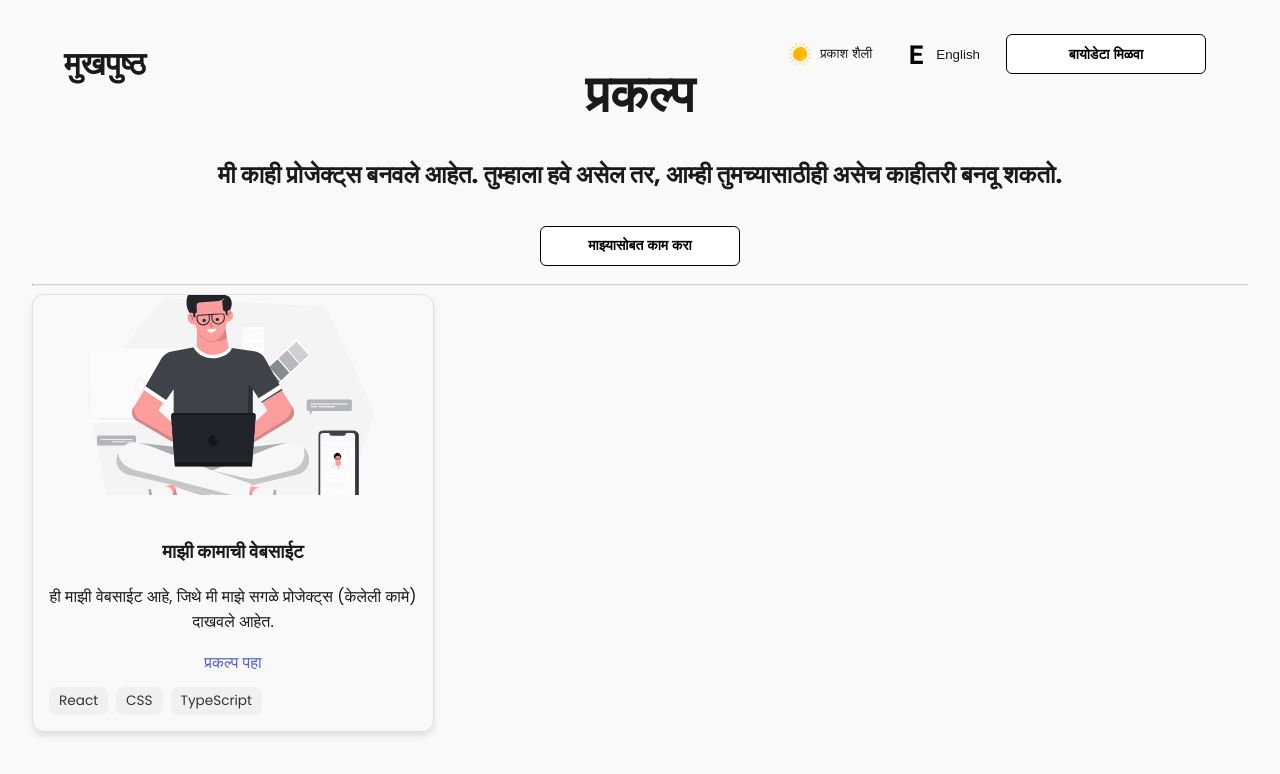
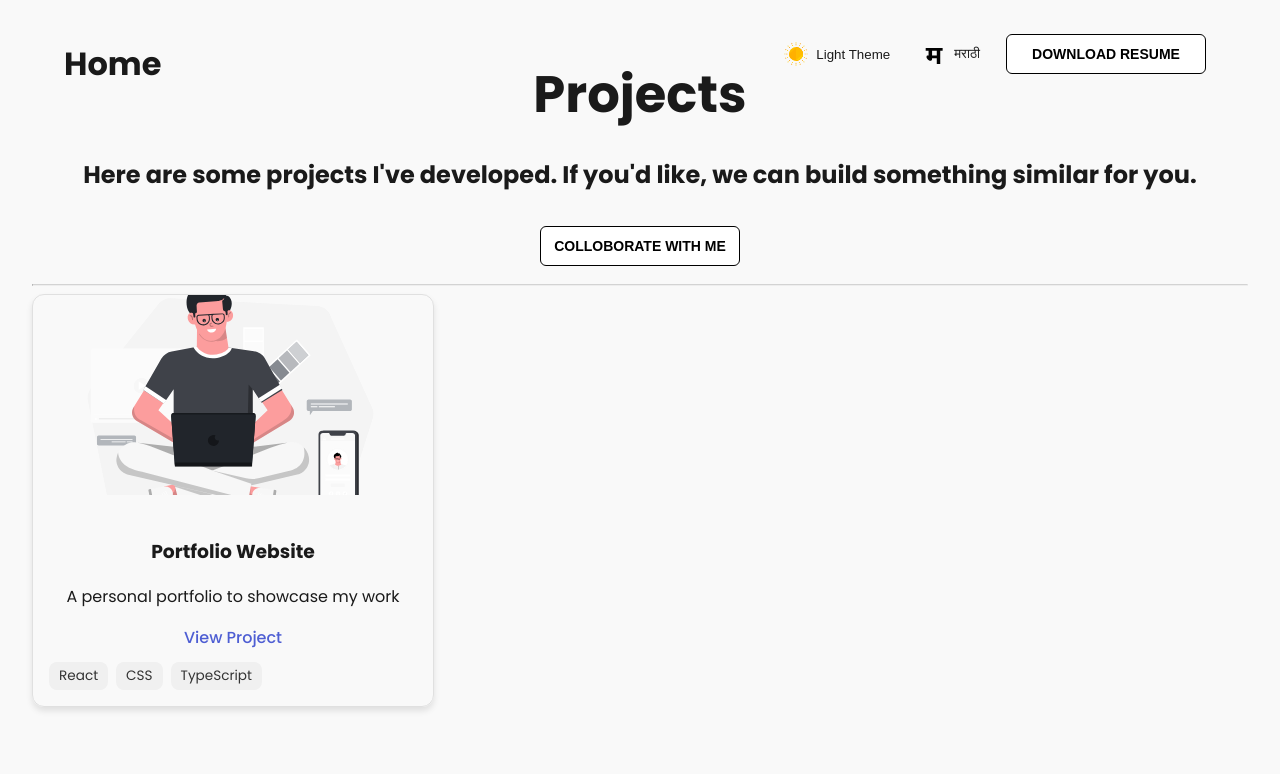
Before and after one commit to atharvbhasme/atharv-bhasme-dev, a React (Vite) app: page /atharv-bhasme-dev/projects in a window 1280 px wide. Shown: the top 774 px of the page. Built offline with nearby package versions, Linux system fonts and the light colour scheme; a web font is replaced by a local one.

Commit message:
Fix the lan issue

```diff
--- a/src/components/LanToggle.tsx
+++ b/src/components/LanToggle.tsx
@@ -1,50 +1,26 @@
-import { useEffect, useState } from "react";
 import elogo from "../../public/assets/english.svg";
 import mlogo from "../../public/assets/marathi.svg";
 import ewhite from "../../public/assets/Ewhite.svg";
 import mwhite from "../../public/assets/mwhite.svg";
+import { useLanguage } from "../context/LanguageContext";
 
 export interface lanToggleProps {
   setIsEng: (isEng: boolean) => void;
   isDark: boolean;
 }
 
-const LanToggle = ({ setIsEng, isDark }: lanToggleProps) => {
-  const [isEng, setIsEngState] = useState(() => {
-    try {
-      return localStorage.getItem("lan") === "eng";
-    } catch (error) {
-      return false;
-    }
-  });
-
-  useEffect(() => {
-    if (isEng) {
-      setIsEng(true);
-    } else {
-      setIsEng(false);
-    }
-
-    try {
-      localStorage.setItem("lan", isEng ? "eng" : "marathi");
-    } catch (e) {
-      console.warn("Failed to save theme preference:", e);
-    }
-  }, [isEng, setIsEng]);
-
-  console.log("is english on ", isEng);
+const LanToggle = ({ isDark }: { isDark: boolean }) => {
+  const { isEng, toggleLanguage } = useLanguage();
 
   return (
     <button
       className="lan-toggle-button"
-      onClick={() => setIsEngState((prev) => !prev)}
-      aria-label={
-        isEng ? "Switch to English Language" : "Switch to Marathi Language"
-      }
+      onClick={toggleLanguage}
+      aria-label={isEng ? "Switch to Marathi" : "Switch to English"}
       aria-pressed={isEng}
     >
       <img
-        src={isDark ? (isEng ? mwhite : ewhite) : isEng ? mlogo: elogo}
+        src={isDark ? (isEng ? mwhite : ewhite) : isEng ? mlogo : elogo}
         alt=""
         aria-hidden="true"
         className="theme-icon"
--- /dev/null
+++ b/src/context/LanguageContext.tsx
@@ -0,0 +1,33 @@
+import React, { createContext, useContext, useEffect, useState } from "react";
+
+interface LanguageContextType {
+  isEng: boolean;
+  toggleLanguage: () => void;
+}
+
+const LanguageContext = createContext<LanguageContextType | undefined>(undefined);
+
+export const LanguageProvider: React.FC<{ children: React.ReactNode }> = ({ children }) => {
+  const [isEng, setIsEng] = useState(() => {
+    return localStorage.getItem("lan") !== "marathi"; // default to English
+  });
+
+  useEffect(() => {
+    localStorage.setItem("lan", isEng ? "eng" : "marathi");
+  }, [isEng]);
+
+  const toggleLanguage = () => setIsEng((prev) => !prev);
+
+  return (
+    <LanguageContext.Provider value={{ isEng, toggleLanguage }}>
+      {children}
+    </LanguageContext.Provider>
+  );
+};
+
+// Custom hook for easy access
+export const useLanguage = () => {
+  const context = useContext(LanguageContext);
+  if (!context) throw new Error("useLanguage must be used within LanguageProvider");
+  return context;
+};
--- a/src/main.tsx
+++ b/src/main.tsx
@@ -3,11 +3,14 @@ import { createRoot } from 'react-dom/client'
 import './index.css'
 import App from './App.tsx'
 import { BrowserRouter } from 'react-router-dom';
+import { LanguageProvider } from './context/LanguageContext.tsx';
 
 createRoot(document.getElementById('root')!).render(
   <StrictMode>
+     <LanguageProvider>
     <BrowserRouter basename="/atharv-bhasme-dev/">
       <App />
     </BrowserRouter>
+    </LanguageProvider>
   </StrictMode>,
 )
--- a/src/pages/AboutPage.tsx
+++ b/src/pages/AboutPage.tsx
@@ -10,17 +10,19 @@ import ThemeToggle from "../components/ThemeToggle";
 import React from "react";
 import LanToggle from "../components/LanToggle";
 import { onDownload } from "../utils/donwloadResume";
+import { useLanguage } from "../context/LanguageContext";
+
 
 const AboutPage = () => {
    const [darkTheme, setDarkTheme] = React.useState(false);
-   const [isEng, setIsEng] = React.useState(true);
+   const { isEng }  = useLanguage();
 
   return (
     <div className="about-page">
       <HomeLink isEng={isEng}/>
       <div className="resume-button-home-page">
       <ThemeToggle setDarkTheme={setDarkTheme} isEng={isEng}/>
-      <LanToggle setIsEng={setIsEng} isDark={darkTheme}/>
+      <LanToggle isDark={darkTheme}/>
       </div>
       <h1>{isEng ? 'About' : 'माझ्याविषयी'}</h1>
       <HorizontalDivider />
--- a/src/pages/HomePage.tsx
+++ b/src/pages/HomePage.tsx
@@ -11,11 +11,12 @@ import useScreenSize from "../hooks/useScreenSize";
 import HeroText from "../components/HeroText";
 import LanToggle from "../components/LanToggle";
 import { onDownload } from "../utils/donwloadResume";
+import { useLanguage } from "../context/LanguageContext";
 
 const HomePage = () => {
   const navigate = useNavigate();
   const [darkTheme, setDarkTheme] = React.useState(false);
-  const [isEng, setIsEng] = React.useState(true);
+  const { isEng }  = useLanguage();
 
   const redirectToAboutPage = () => {
     navigate("/about");
@@ -46,7 +47,7 @@ const HomePage = () => {
       <HomeLink isEng={isEng}/>
       <div className="resume-button-home-page">
         <ThemeToggle setDarkTheme={setDarkTheme} isEng={isEng}/>
-        <LanToggle setIsEng={setIsEng} isDark={darkTheme}/>
+        <LanToggle isDark={darkTheme}/>
        {!isMobile && <CustomeButton
           height="40px"
           width="200px"
--- a/src/pages/Projects.tsx
+++ b/src/pages/Projects.tsx
@@ -8,6 +8,7 @@ import ThemeToggle from "../components/ThemeToggle";
 import useScreenSize from "../hooks/useScreenSize";
 import LanToggle from "../components/LanToggle";
 import { onDownload } from "../utils/donwloadResume";
+import { useLanguage } from "../context/LanguageContext";
 
 interface projectType {
   image: string;
@@ -19,7 +20,7 @@ interface projectType {
 
 const Projects = () => {
   const [darkTheme, setDarkTheme] = React.useState(false);
-  const [isEng, setIsEng] = React.useState(true);
+  const { isEng }  = useLanguage();
 
   const projectsEnglish: projectType[] = [
     {
@@ -56,7 +57,7 @@ const Projects = () => {
       <HomeLink isEng={isEng}/>
       <div className="resume-button-home-page">
         <ThemeToggle setDarkTheme={setDarkTheme} isEng={isEng}/>
-        <LanToggle setIsEng={setIsEng} isDark={darkTheme} />
+        <LanToggle isDark={darkTheme} />
         {!isMobile && (
           <CustomeButton
             height="40px"
```
